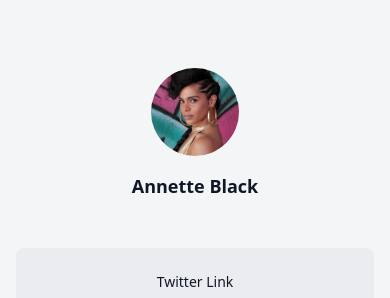
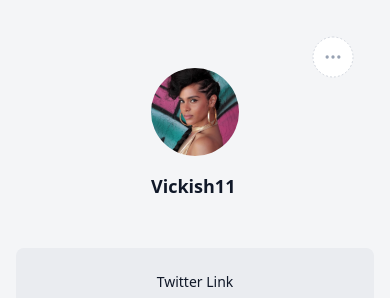
Before and after one commit to VictoriaAde/Front-End-Stage-1-Task, a React (Vite) app: page / in a window 390 px wide. Shown: the top 298 px of the page. Built offline with nearby package versions, Linux system fonts and the light colour scheme.

Commit message:
:lipstick: add styles for share and hamburger icons

```diff
--- a/src/App.js
+++ b/src/App.js
@@ -5,35 +5,42 @@ import githubIcon from '../static/github.svg';
 import slackIcon from '../static/slack.svg';
 import zuriLogo from '../static/zuri-logo.svg';
 import i4g from '../static/I4G.svg';
+import shareBtn from '../static/share-button.svg';
+import hamburgerBtn from '../static/hamburger-button.svg';
 
 const App = () => {
   return (
     <StrictMode>
       <div className="flex flex-col items-center py-12 bg-milk">
-        <header className="">
+        <div className="absolute top-9 right-9">
+          <img
+            src={hamburgerBtn}
+            alt="Hamburger / menu button"
+            className=" md:hidden "
+          />
+        </div>
+        <div className="absolute top-9 right-44	">
+          <img
+            src={shareBtn}
+            alt="Click on this icon to share this profile"
+            className="hidden md:block "
+          />
+        </div>
+        <header className="relative">
           <div className="mt-5">
             <img
               src={profileImg}
-              alt=""
+              alt="The profile"
               id="profile__img"
               className="mx-auto"
             />
           </div>
           <h1 className="mt-4 mb-12 text-gray-dark font-bold text-lg lg:text-xl">
-            Annette Black
+            Vickish11
           </h1>
-          {/* <h2
-            id="twitter"
-            className="mt-4 mb-7 text-gray-dark font-bold text-base lg:text-lg"
-          >
-            Vickish11
+          <h2 id="slack" className="hidden">
+            vickish
           </h2>
-          <h2
-            id="slack"
-            className="mt-4 mb-14 text-gray-dark font-bold text-base lg:text-lg"
-          >
-            vickish
-          </h2> */}
         </header>
         <main className="flex flex-col gap-6 text-center w-11/12 lg:w-9/12">
           <a
```
